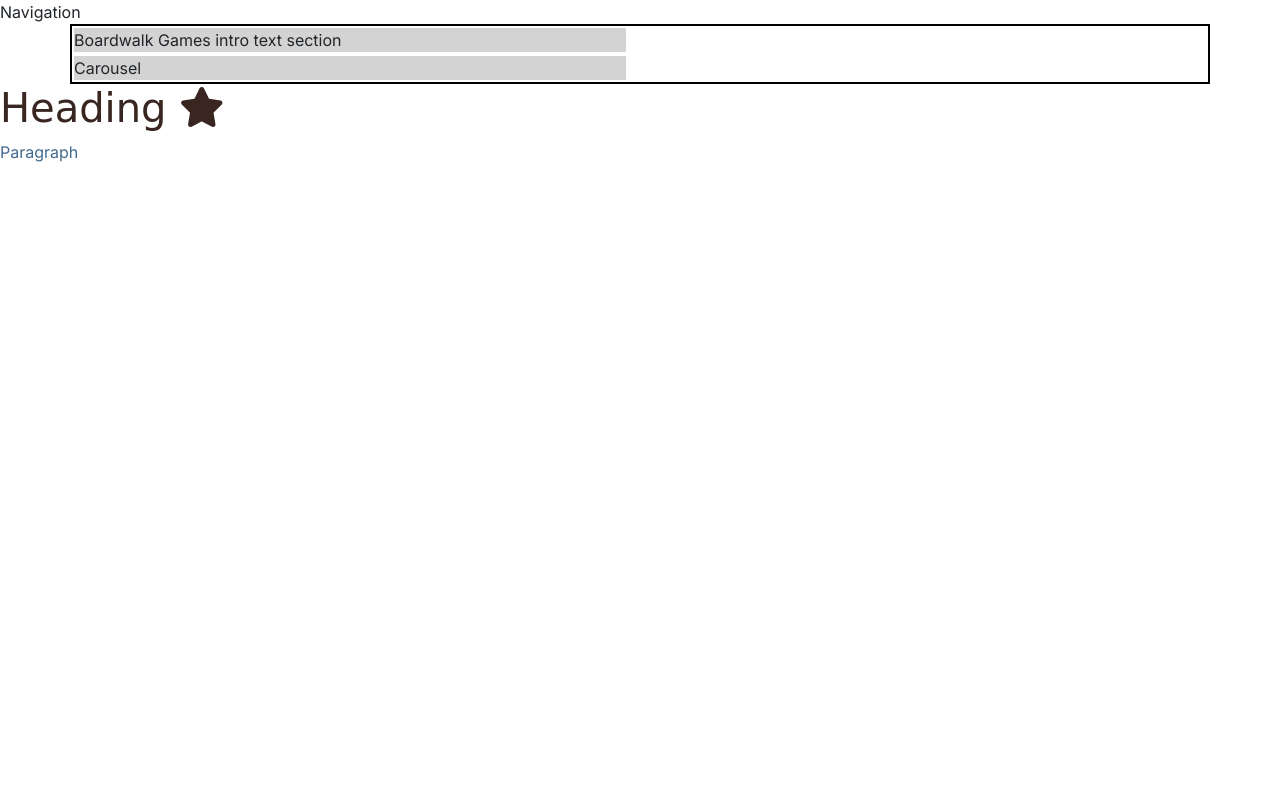
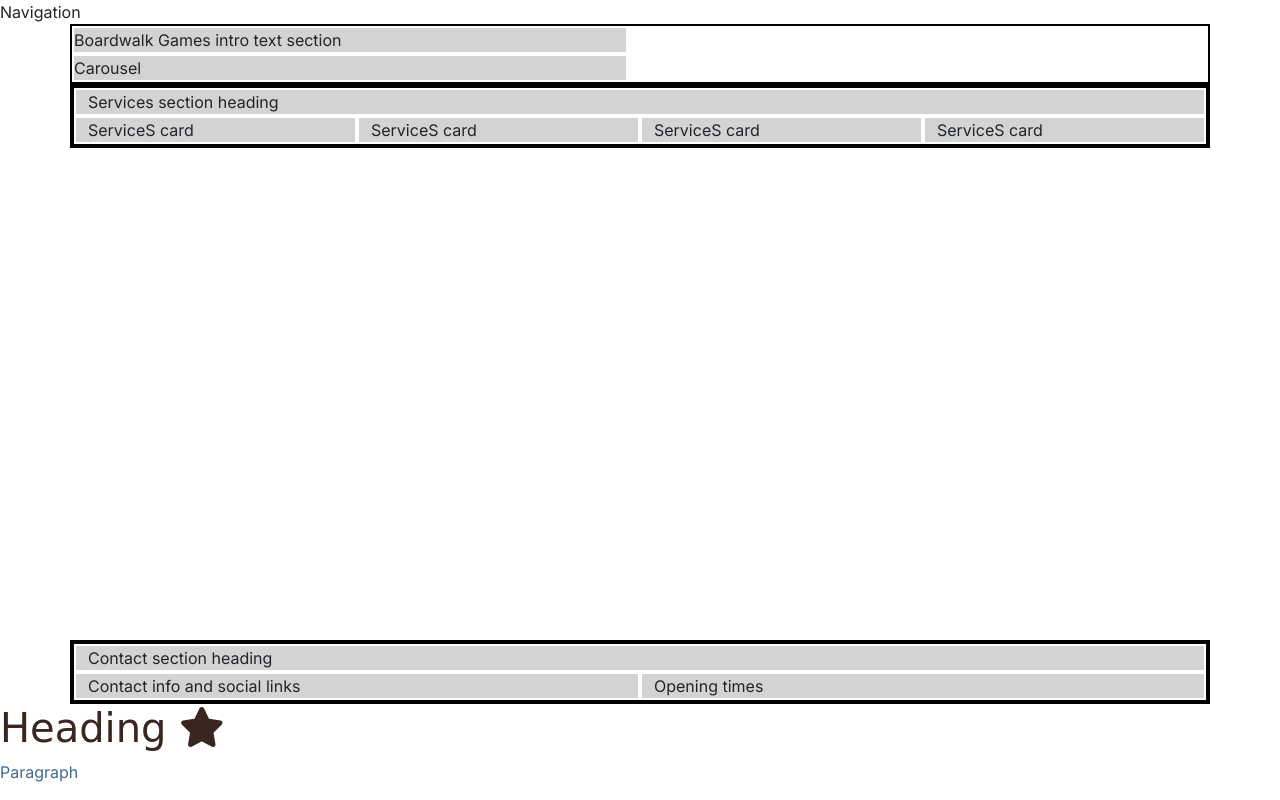
Before and after one commit to rowan01g/boardwalk-games, a plain HTML site: page index.html in a window 1280 px wide. Drawn offline with nearby package versions, Linux system fonts and the light colour scheme; a web font is replaced by a local one.

Commit message:
add cards in main and footer

```diff
--- a/index.html
+++ b/index.html
@@ -18,24 +18,56 @@
     <!--Custom CSS-->
     <link rel = "stylesheet" href = "assets/css/style.css">
 
-    <!--Font awesome kit-->
-    <script src="https://kit.fontawesome.com/184d6d4d42.js" crossorigin="anonymous"></script>
-
 
 </head>
-<body>
+<!-- Classes on body set to work with mt-auto on footer to ensure it always stays at the bottom of the page-->
+<body class = "d-flex flex-column min-vh-100">
 
     <!--Navigation-->
     <div>Navigation</div>
 
-    <!--Header with carousel-->
-    <header class="container">
-        <div class="row col-12 col-xl-6">Boardwalk Games intro text section</div>
-        <div class="row col-12 col-xl-6">Carousel</div>
-    </header>
+        <!--Header with carousel-->
+        <header class="container">
+            <div class="row col-12 col-xl-6">Boardwalk Games intro text section</div>
+            <div class="row col-12 col-xl-6">Carousel</div>
+        </header>
+
+    <!--Main element to hold all key section of the home page. It os not part of the grid structure-->
+    <main>
+        <!--Services section-->
+        <section class = "container">
+            <div class = "row">
+                <div class = "col-12">Services section heading</div>
+                <div class="col-12 col-md col-xl">ServiceS card</div>
+                <div class="col-12 col-md col-xl">ServiceS card</div>
+                <div class="col-12 col-md col-xl">ServiceS card</div>
+                <div class="col-12 col-md col-xl">ServiceS card</div>
+            </div>
+        </section>
+    </main>
+
+    <!--Footer / contact section-->
+    <!-- mt-auto to push footer to the bottom of the page-->
+    <footer class = "mt-auto">
+        <div class="container">
+            <div class="row Jusitfy-content-center">
+                <div class="col-12">Contact section heading</div>
+                <!--Contact info-->
+                <div class="col-12 col-md-6 col-xl 4">Contact info and social links</div>
+                <!--Opening times-->
+                <div class="col-12 col-md-6 col-xl 4">Opening times</div>
+            </div>
+        </div>
+    </footer>
 
 
-    <!--Bootstrap JS-->
+        <!-- Bootstrap JS -->
+        <script src="https://cdn.jsdelivr.net/npm/bootstrap@5.3.3/dist/js/bootstrap.bundle.min.js"
+        integrity="sha384-YvpcrYf0tY3lHB60NNkmXc5s9fDVZLESaAA55NDzOxhy9GkcIdslK1eN7N6jIeHz" crossorigin="anonymous">
+        </script>
+
+        <!-- Font Awesome kit -->
+        <script src="https://kit.fontawesome.com/aa9af45995.js" crossorigin="anonymous"></script>
 
     <h1>Heading <i class="fa-solid fa-star"></i> </h1>
     <p class = "subheading-color">Paragraph</p>
```
